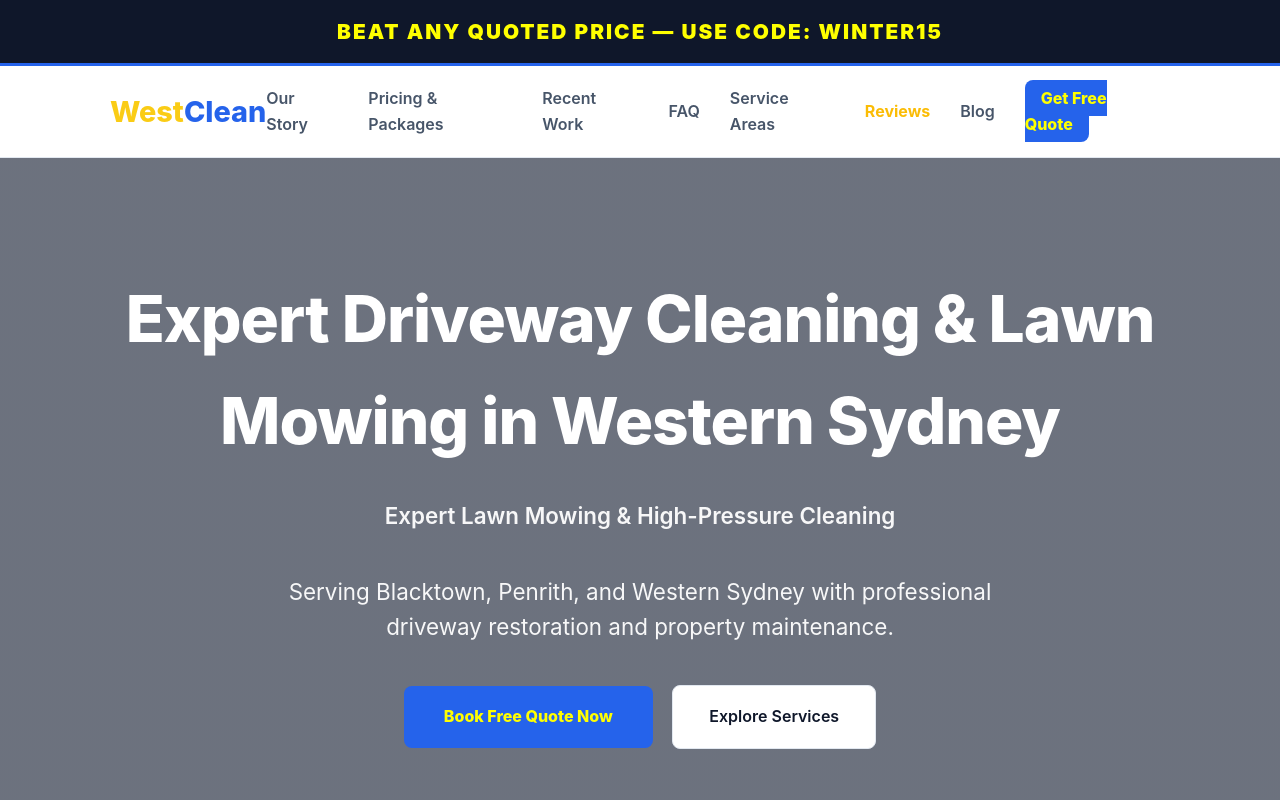
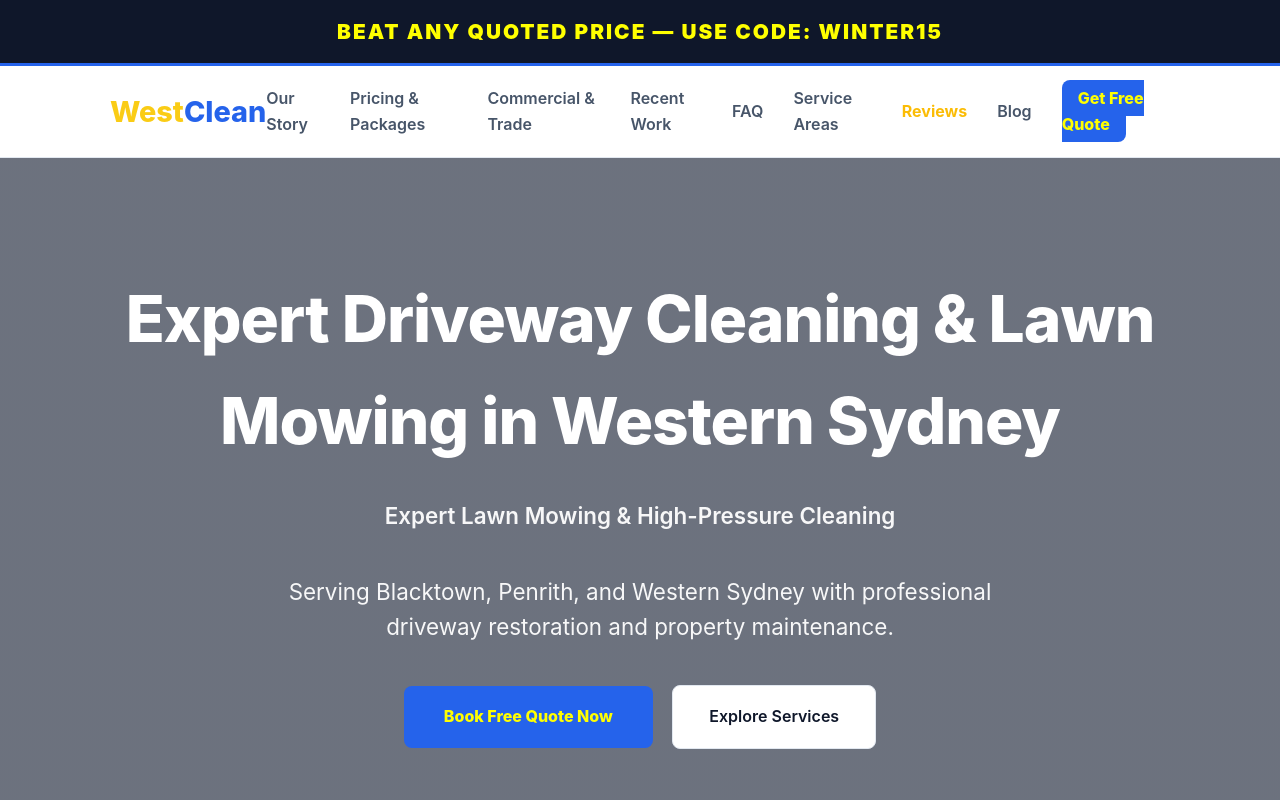
Before and after one commit to westcleandriveway/westclean-website, a plain HTML site: page index.html in a window 1280 px wide. Shown: the top 800 px of the page. Drawn offline with nearby package versions, Linux system fonts and the light colour scheme.

```diff
--- a/index.html
+++ b/index.html
@@ -286,6 +286,7 @@
             <ul class="nav-links">
                 <li><a href="#about">Our Story</a></li>
                 <li><a href="#pricing">Pricing & Packages</a></li>
+                <li><a href="commercial.html">Commercial &amp; Trade</a></li>
                 <li><a href="#gallery">Recent Work</a></li>
                 <li><a href="#faq">FAQ</a></li>
                 <li><a href="#areas">Service Areas</a></li>
```
